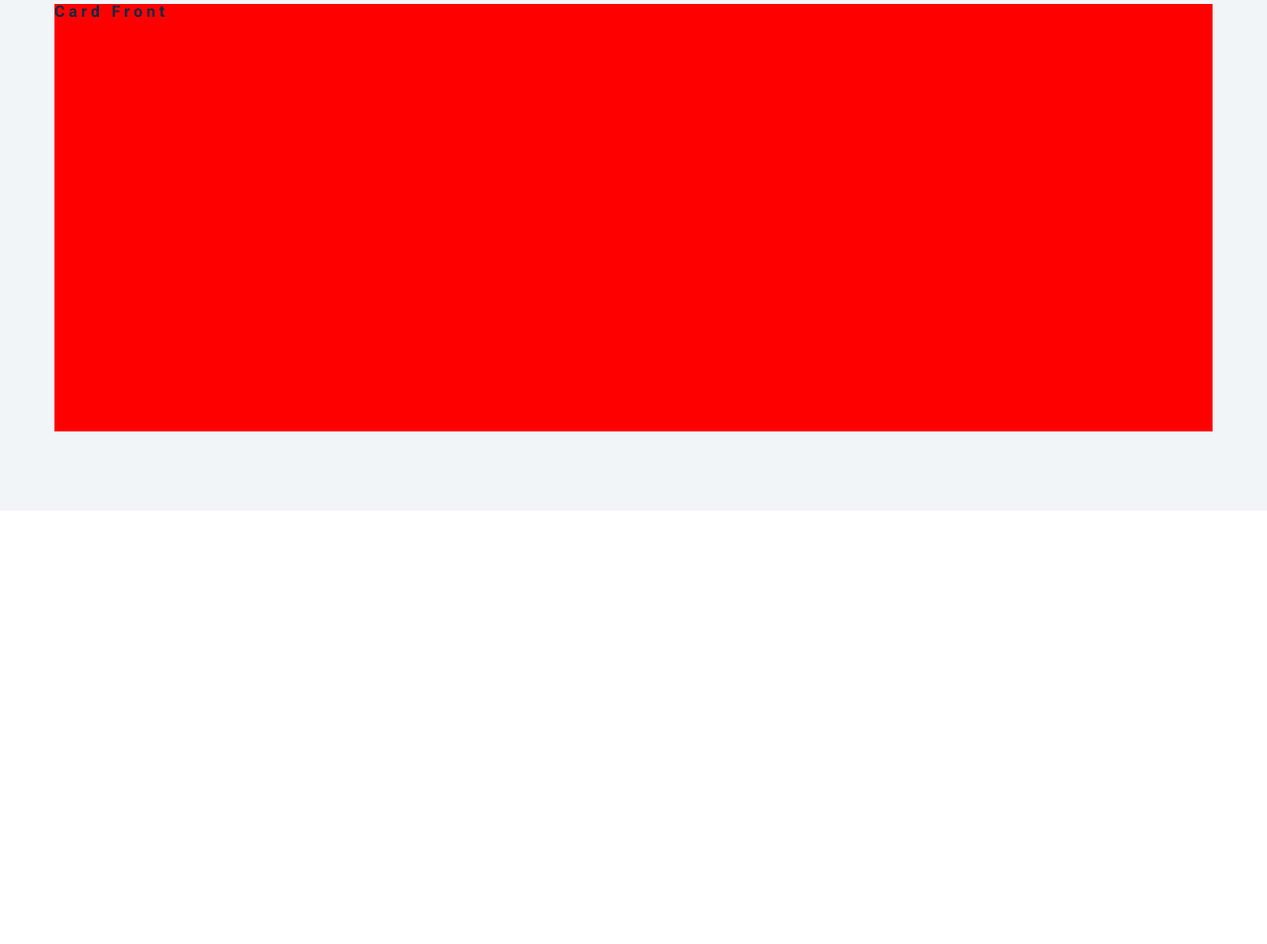
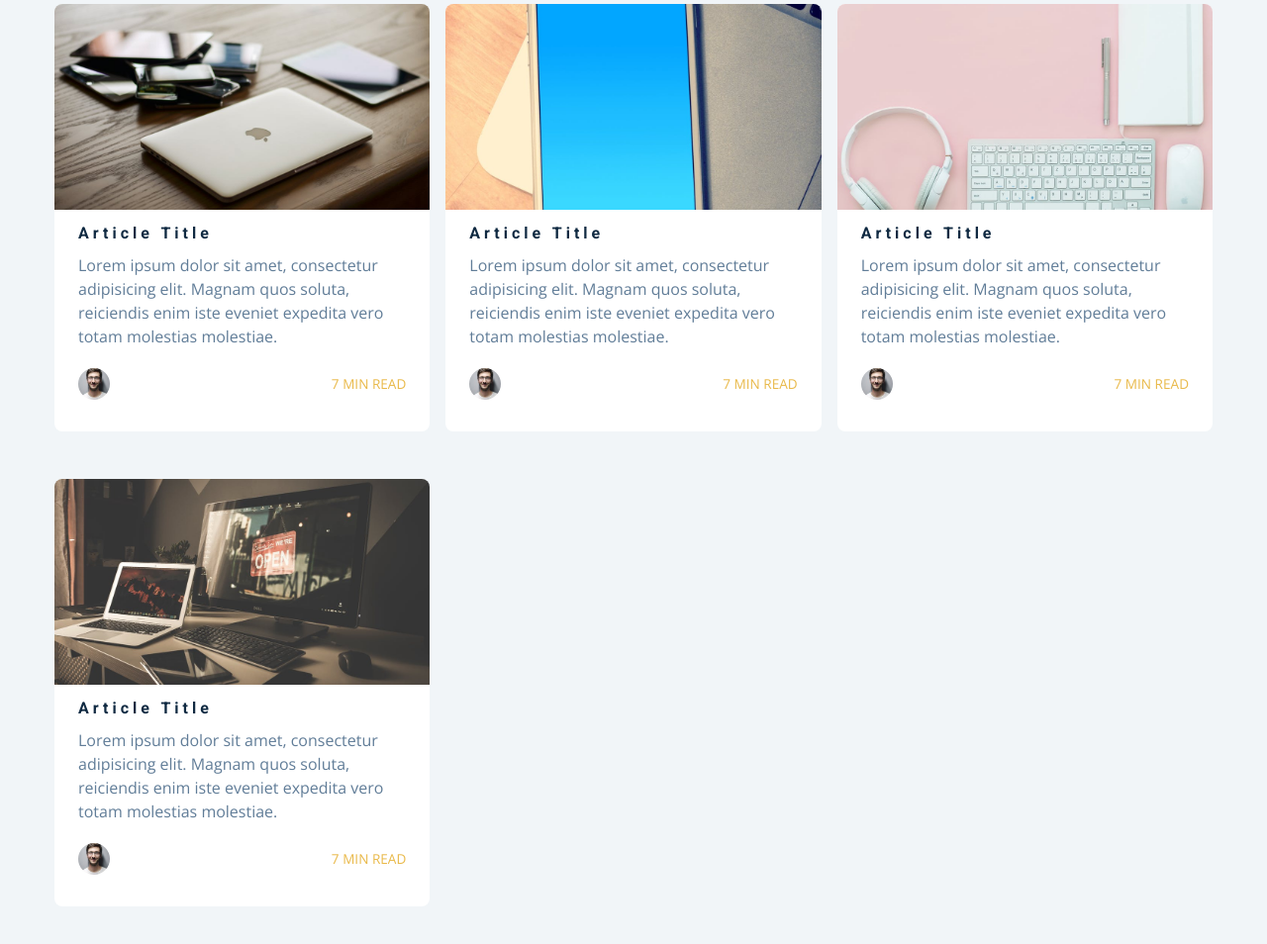
Before and after one commit to mimakuch/grid-css-portfolio-project, a plain HTML site: page index.html in a window 1280 px wide. Shown: the part 6249-7203 px from the top of the page at 99% size. Before the commit the page ends 6765 px from the top, so only its background shows below. Drawn offline with nearby package versions, Linux system fonts and the light colour scheme.

Commit message:
rest of blog section styles added

```diff
--- a/css/styles.css
+++ b/css/styles.css
@@ -839,15 +839,18 @@ Blog
   left: 0;
   width: 100%;
   height: 100%;
+  border-radius: var(--radius);
 }
 
 .card-front {
-  background: red;
+  background: var(--clr-white);
 }
 
 .card-back {
-  background: green;
+  background: var(--clr-primary-10);
   transform: rotateY(180deg);
+  display: grid;
+  place-items: center;
 }
 
 .card:hover .card-front {
@@ -856,6 +859,46 @@ Blog
 
 .card:hover .card-back {
   transform: rotateY(0deg);
+}
+
+/* rest of the styles */
+
+.card-info {
+  padding: 1rem 1.5rem;
+}
+
+.card-front img {
+  height: 13rem;
+  object-fit: cover;
+  border-top-left-radius: var(--radius);
+  border-top-right-radius: var(--radius);
+}
+
+.card-footer {
+  display: grid;
+  grid-template-columns: auto 1fr;
+  align-items: center;
+}
+
+.card-footer img {
+  width: 2rem;
+  height: 2rem;
+  border-radius: 50%;
+  object-fit: cover;
+}
+
+.card-footer p {
+  margin-bottom: 0;
+  text-transform: uppercase;
+  justify-self: end;
+  color: var(--clr-primary-5);
+  font-size: 0.85rem;
+}
+
+.blog-center {
+  display: grid;
+  grid-template-columns: repeat(auto-fill,minmax(330px,1fr));
+  gap: 3rem 1rem;
 }
 
 /*
--- a/index.html
+++ b/index.html
@@ -440,11 +440,83 @@
       <div class="card">
         <!-- front of the card -->
         <div class="card-side card-front">
-            <h4>card front</h4>
+          <img src="./images/project-1.jpeg" alt="project one photo">
+          <div class="card-info">
+            <h4>article title</h4>
+            <p>Lorem ipsum dolor sit amet, consectetur adipisicing elit. Magnam quos soluta, reiciendis enim iste
+              eveniet expedita vero totam molestias molestiae.</p>
+            <div class="card-footer">
+              <img src="./images/hero-img-small.jpeg" alt="hero image">
+              <p>7 min read</p>
+            </div>
+          </div>
         </div>
         <!-- back of the card -->
         <div class="card-side card-back">
-            <h4>card back</h4>
+          <button class="btn">read more</button>
+        </div>
+      </div>
+      <!-- end of single article -->
+      <!-- single article -->
+      <div class="card">
+        <!-- front of the card -->
+        <div class="card-side card-front">
+          <img src="./images/project-2.jpeg" alt="project one photo">
+          <div class="card-info">
+            <h4>article title</h4>
+            <p>Lorem ipsum dolor sit amet, consectetur adipisicing elit. Magnam quos soluta, reiciendis enim iste
+              eveniet expedita vero totam molestias molestiae.</p>
+            <div class="card-footer">
+              <img src="./images/hero-img-small.jpeg" alt="hero image">
+              <p>7 min read</p>
+            </div>
+          </div>
+        </div>
+        <!-- back of the card -->
+        <div class="card-side card-back">
+          <button class="btn">read more</button>
+        </div>
+      </div>
+      <!-- end of single article -->
+      <!-- single article -->
+      <div class="card">
+        <!-- front of the card -->
+        <div class="card-side card-front">
+          <img src="./images/project-3.jpeg" alt="project one photo">
+          <div class="card-info">
+            <h4>article title</h4>
+            <p>Lorem ipsum dolor sit amet, consectetur adipisicing elit. Magnam quos soluta, reiciendis enim iste
+              eveniet expedita vero totam molestias molestiae.</p>
+            <div class="card-footer">
+              <img src="./images/hero-img-small.jpeg" alt="hero image">
+              <p>7 min read</p>
+            </div>
+          </div>
+        </div>
+        <!-- back of the card -->
+        <div class="card-side card-back">
+          <button class="btn">read more</button>
+        </div>
+      </div>
+      <!-- end of single article -->
+      <!-- single article -->
+      <div class="card">
+        <!-- front of the card -->
+        <div class="card-side card-front">
+          <img src="./images/project-4.jpeg" alt="project one photo">
+          <div class="card-info">
+            <h4>article title</h4>
+            <p>Lorem ipsum dolor sit amet, consectetur adipisicing elit. Magnam quos soluta, reiciendis enim iste
+              eveniet expedita vero totam molestias molestiae.</p>
+            <div class="card-footer">
+              <img src="./images/hero-img-small.jpeg" alt="hero image">
+              <p>7 min read</p>
+            </div>
+          </div>
+        </div>
+        <!-- back of the card -->
+        <div class="card-side card-back">
+          <button class="btn">read more</button>
         </div>
       </div>
       <!-- end of single article -->
```
Lines whose indentation alone changed are shown as unchanged.
